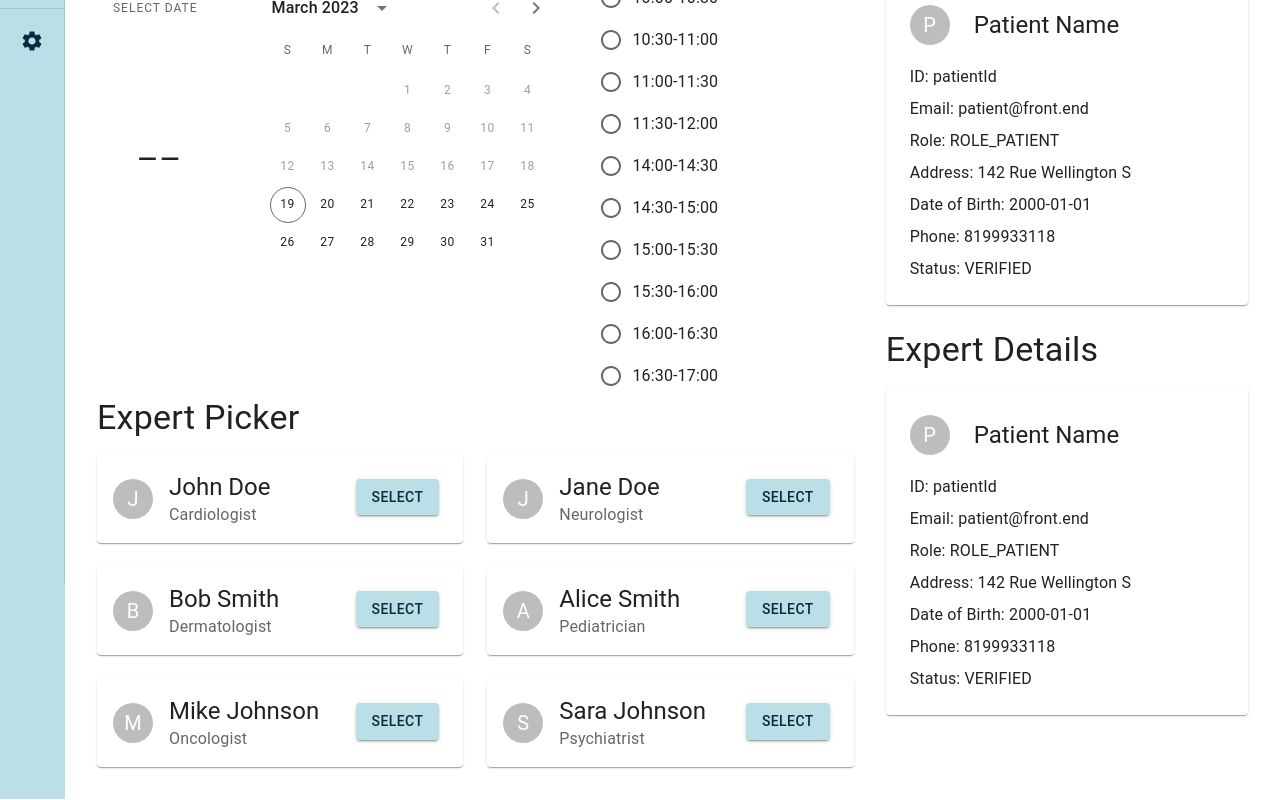
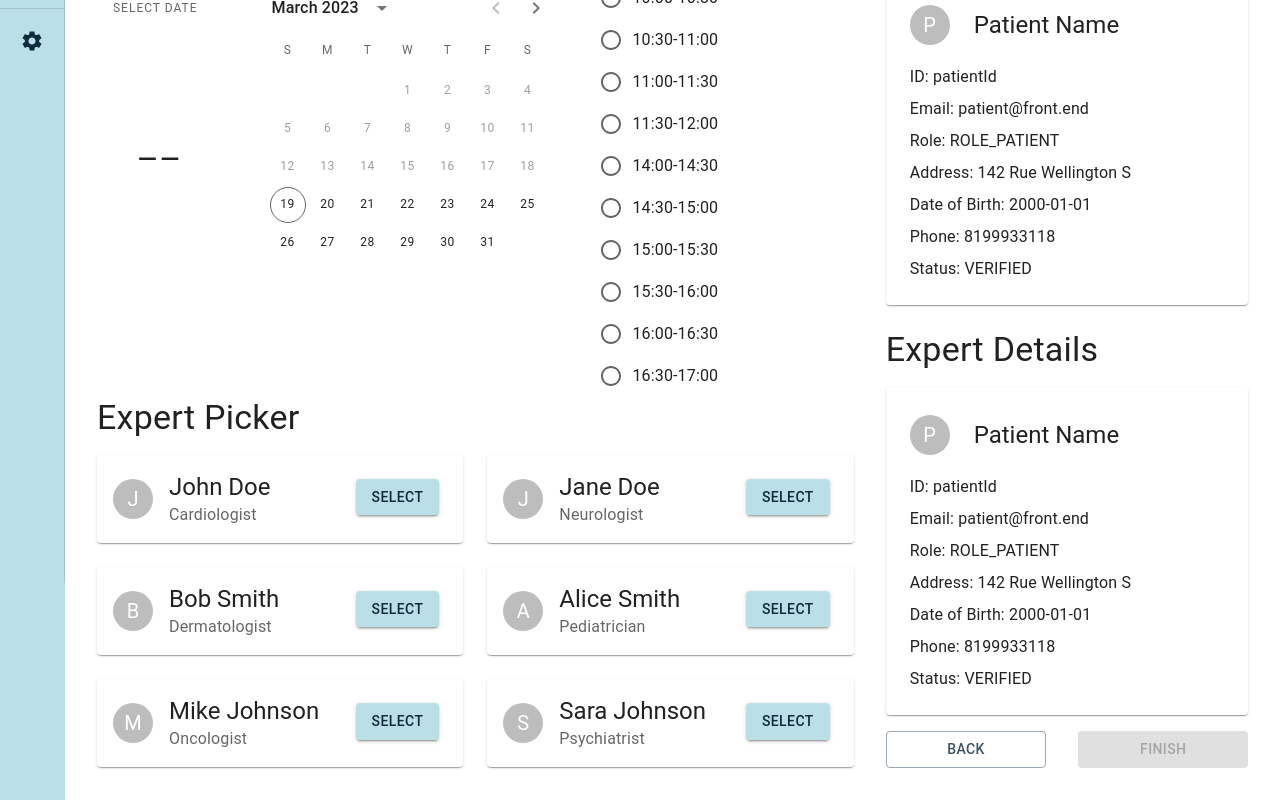
Before and after one commit to wizapp-link/medical-platform-frontend, a React (Create React App) app: page /counselor/assignment in a window 1280 px wide. Shown: the part 217-1017 px from the top of the page. Built offline with nearby package versions, Linux system fonts and the light colour scheme.

Commit message:
add back and submit buttons in counselor assignment screen

```diff
--- a/src/screens/CounselorAssignmentScreen.tsx
+++ b/src/screens/CounselorAssignmentScreen.tsx
@@ -179,7 +179,10 @@ export default function CounselorAssignmentScreen() {
 								</Stack>
 							</Paper>
 						</Grid>
-
+						<Grid item container>
+							<Button variant="outlined" color="secondary" sx={{ flexGrow: 1, marginRight: "1rem" }}>Back</Button>
+							<Button disabled variant="contained" sx={{ flexGrow: 1, marginLeft: "1rem" }}>Finish</Button>
+						</Grid>
 					</Grid>
 				</Grid>
 			</Grid>
```
